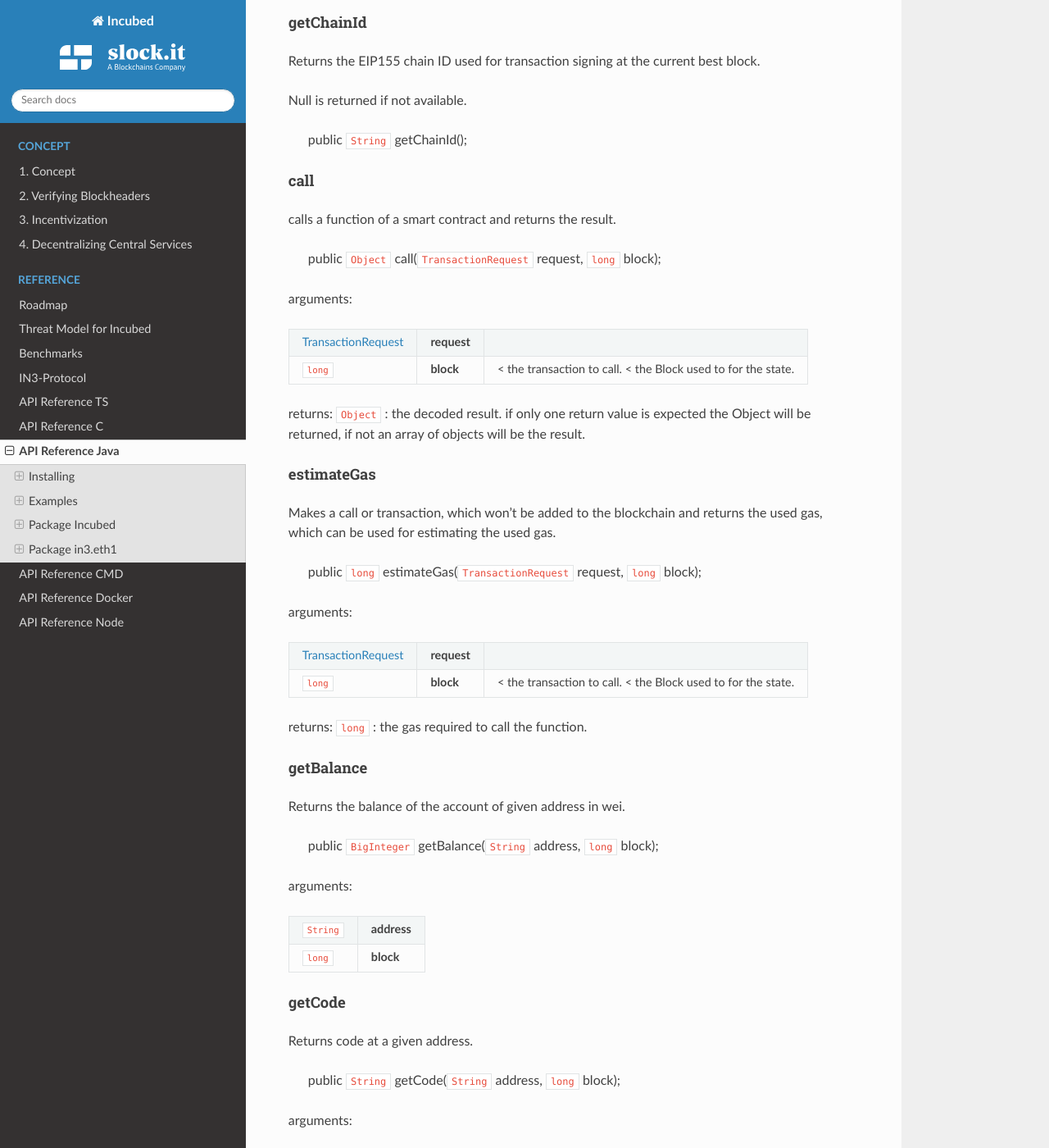
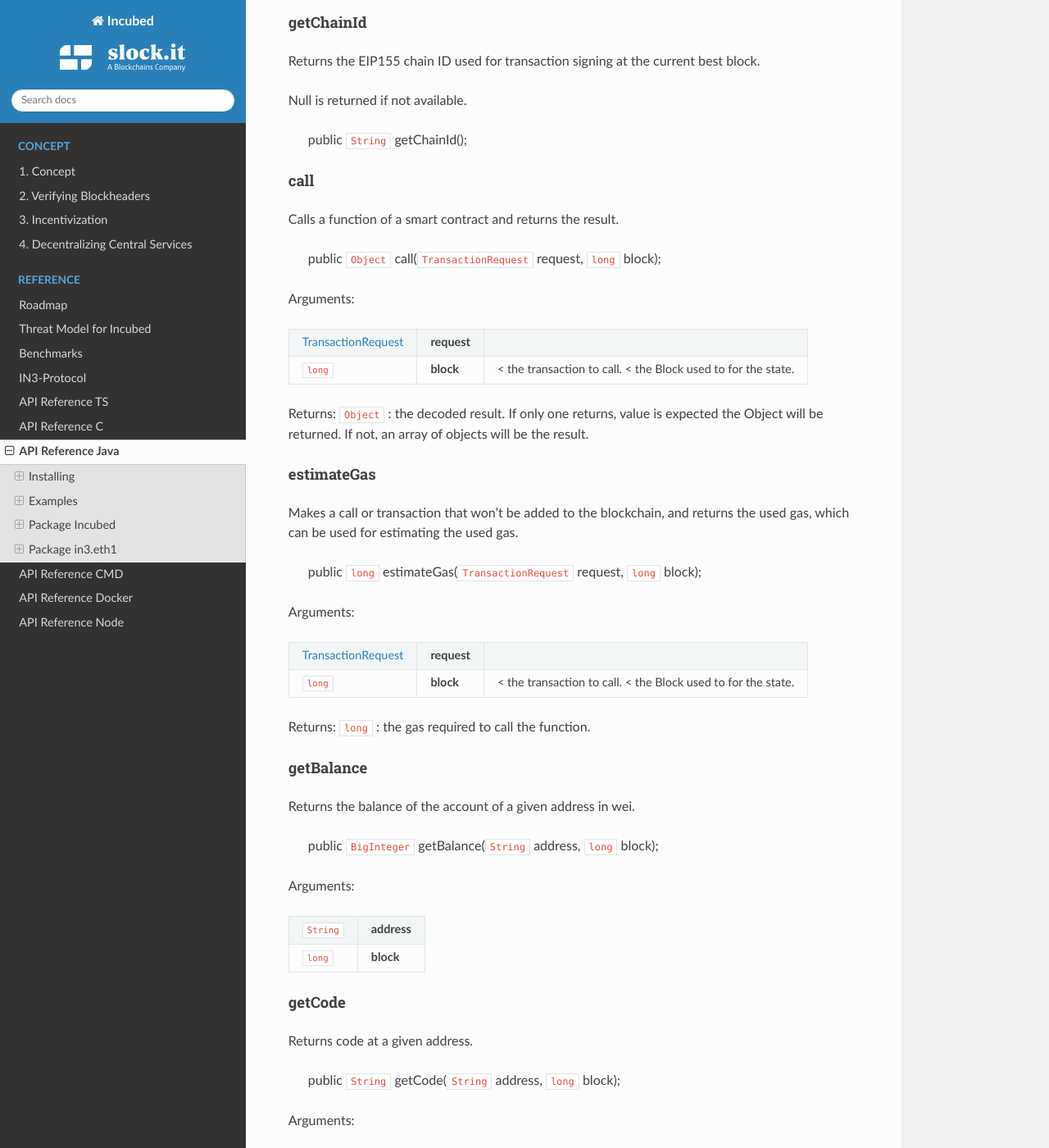
Before and after one commit to blockchainsllc/in3-docs, a Sphinx documentation site: the page built from docs/api-java.md, in a window 1280 px wide and 1400 px high, scrolled down 22023 px. Shown: the whole window at 82% size. Built offline with Sphinx 7.4.7 and the Read the Docs theme 2.0.0, drawn with Linux system fonts in a browser that asks for light colours; pages that are not in the unit, such as notebooks, are missing from menus; some of the changed text lies outside the part shown.

Commit message:
Update api-java.md

````diff
--- a/docs/api-java.md
+++ b/docs/api-java.md
@@ -712,65 +712,65 @@
 ```
 ##### getLong
 
-returns the property as long
+Returns the property as long.
 
  > public `long` getLong([`String`](#class-string) key);
 
-arguments:
+Arguments:
 ```eval_rst
 ========== ========= ================
 ``String``  **key**  the propertyName
 ========== ========= ================
 ```
-returns: `long` : the long value
+Returns: `long` : the long value.
 
 
 
 ##### getBigInteger
 
-returns the property as BigInteger
+Returns the property as BigInteger.
 
  > public `BigInteger` getBigInteger([`String`](#class-string) key);
 
-arguments:
+Arguments:
 ```eval_rst
 ========== ========= ================
 ``String``  **key**  the propertyName
 ========== ========= ================
 ```
-returns: `BigInteger` : the BigInteger value
+Returns: `BigInteger` : the BigInteger value.
 
 
 
 ##### getStringArray
 
-returns the property as StringArray
+Returns the property as StringArray.
 
  > public `String []` getStringArray([`String`](#class-string) key);
 
-arguments:
+Arguments:
 ```eval_rst
 ========== ========= ================
 ``String``  **key**  the propertyName
 ========== ========= ================
 ```
-returns: `String []` : the array or null
+Returns: `String []` : the array or null.
 
 
 
 ##### getString
 
-returns the property as String or in case of a number as hexstring.
+Returns the property as String or, in case of a number, as hexstring.
 
  > public `String` getString([`String`](#class-string) key);
 
-arguments:
+Arguments:
 ```eval_rst
 ========== ========= ================
 ``String``  **key**  the propertyName
 ========== ========= ================
 ```
-returns: `String` : the hexstring
+Returns: `String` : the hexstring.
 
 
 
@@ -778,7 +778,7 @@
 
  > public `String []` asStringArray([`Object`](#class-object) o);
 
-arguments:
+Arguments:
 ```eval_rst
 ========== =======
 ``Object``  **o**
@@ -792,7 +792,7 @@
 
  > public static `BigInteger` asBigInteger([`Object`](#class-object) o);
 
-arguments:
+Arguments:
 ```eval_rst
 ========== =======
 ``Object``  **o**
@@ -802,7 +802,7 @@
 
  > public static `long` asLong([`Object`](#class-object) o);
 
-arguments:
+Arguments:
 ```eval_rst
 ========== =======
 ``Object``  **o**
@@ -812,7 +812,7 @@
 
  > public static `int` asInt([`Object`](#class-object) o);
 
-arguments:
+Arguments:
 ```eval_rst
 ========== =======
 ``Object``  **o**
@@ -822,7 +822,7 @@
 
  > public static `String` asString([`Object`](#class-object) o);
 
-arguments:
+Arguments:
 ```eval_rst
 ========== =======
 ``Object``  **o**
@@ -832,7 +832,7 @@
 
  > public static `String` toJson([`Object`](#class-object) ob);
 
-arguments:
+Arguments:
 ```eval_rst
 ========== ========
 ``Object``  **ob**
@@ -842,7 +842,7 @@
 
  > public static `void` appendKey([`StringBuilder`](#class-stringbuilder) sb, [`String`](#class-string) key, [`Object`](#class-object) value);
 
-arguments:
+Arguments:
 ```eval_rst
 ================= ===========
 ``StringBuilder``  **sb**
@@ -894,7 +894,7 @@
 
 #### enum Proof
 
-The Proof type indicating how much proof is required.
+The proof type indicating how much proof is required.
 
 The enum type contains the following values:
 
@@ -908,17 +908,17 @@
 
 #### interface Signer
 
-a Interface responsible for signing data or transactions.
+An Interface responsible for signing data or transactions.
 
 ##### prepareTransaction
 
-optiional method which allows to change the transaction-data before sending it.
+Optional method that allows you to change the transaction-data before sending it.
 
 This can be used for redirecting it through a multisig.
 
  > public [`TransactionRequest`](#class-transactionrequest) prepareTransaction([`IN3`](#class-in3) in3, [`TransactionRequest`](#class-transactionrequest) tx);
 
-arguments:
+Arguments:
 ```eval_rst
 ================================================= =========
 `IN3 <#class-in3>`_                                **in3**
@@ -927,11 +927,11 @@
 ```
 ##### hasAccount
 
-returns true if the account is supported (or unlocked)
+Returns true if the account is supported (or unlocked).
 
  > public `boolean` hasAccount([`String`](#class-string) address);
 
-arguments:
+Arguments:
 ```eval_rst
 ========== =============
 ``String``  **address**
@@ -939,11 +939,11 @@
 ```
 ##### sign
 
-signing of the raw data.
+Signing of the raw data.
 
  > public `String` sign([`String`](#class-string) data, [`String`](#class-string) address);
 
-arguments:
+Arguments:
 ```eval_rst
 ========== =============
 ``String``  **data**
@@ -1007,13 +1007,13 @@
 ```
 ##### getBlockByNumber
 
-finds the Block as specified by the number.
-
-use `Block.LATEST` for getting the lastest block.
+Finds the block as specified by the number.
+
+Use `Block.LATEST` for getting the lastest block.
 
  > public [`Block`](#class-block) getBlockByNumber([`long`](#class-long) block, [`boolean`](#class-boolean) includeTransactions);
 
-arguments:
+Arguments:
 ```eval_rst
 =========== ========================= ================================================================================================
 ``long``     **block**
@@ -1026,7 +1026,7 @@
 
  > public [`Block`](#class-block) getBlockByHash([`String`](#class-string) blockHash, [`boolean`](#class-boolean) includeTransactions);
 
-arguments:
+Arguments:
 ```eval_rst
 =========== ========================= ================================================================================================
 ``String``   **blockHash**
@@ -1035,13 +1035,13 @@
 ```
 ##### getBlockNumber
 
-the current BlockNumber.
+The current BlockNumber.
 
  > public `long` getBlockNumber();
 
 ##### getGasPrice
 
-the current Gas Price.
+The current Gas Price.
 
  > public `long` getGasPrice();
 
@@ -1055,45 +1055,45 @@
 
 ##### call
 
-calls a function of a smart contract and returns the result.
+Calls a function of a smart contract and returns the result.
 
  > public `Object` call([`TransactionRequest`](#class-transactionrequest) request, [`long`](#class-long) block);
 
-arguments:
+Arguments:
 ```eval_rst
 ================================================= ============= =============================================================
 `TransactionRequest <#class-transactionrequest>`_  **request**
 ``long``                                           **block**    < the transaction to call. < the Block used to for the state.
 ================================================= ============= =============================================================
 ```
-returns: `Object` : the decoded result. if only one return value is expected the Object will be returned, if not an array of objects will be the result.
+Returns: `Object` : the decoded result. If only one returns, value is expected the Object will be returned. If not, an array of objects will be the result.
 
 
 
 ##### estimateGas
 
-Makes a call or transaction, which won't be added to the blockchain and returns the used gas, which can be used for estimating the used gas.
+Makes a call or transaction that won't be added to the blockchain, and returns the used gas, which can be used for estimating the used gas.
 
  > public `long` estimateGas([`TransactionRequest`](#class-transactionrequest) request, [`long`](#class-long) block);
 
-arguments:
+Arguments:
 ```eval_rst
 ================================================= ============= =============================================================
 `TransactionRequest <#class-transactionrequest>`_  **request**
 ``long``                                           **block**    < the transaction to call. < the Block used to for the state.
 ================================================= ============= =============================================================
 ```
-returns: `long` : the gas required to call the function.
+Returns: `long` : the gas required to call the function.
 
 
 
 ##### getBalance
 
-Returns the balance of the account of given address in wei.
+Returns the balance of the account of a given address in wei.
 
  > public `BigInteger` getBalance([`String`](#class-string) address, [`long`](#class-long) block);
 
-arguments:
+Arguments:
 ```eval_rst
 ========== =============
 ``String``  **address**
@@ -1106,7 +1106,7 @@
 
  > public `String` getCode([`String`](#class-string) address, [`long`](#class-long) block);
 
-arguments:
+Arguments:
 ```eval_rst
 ========== =============
 ``String``  **address**
@@ -1119,7 +1119,7 @@
 
  > public `String` getStorageAt([`String`](#class-string) address, [`BigInteger`](#class-biginteger) position, [`long`](#class-long) block);
 
-arguments:
+Arguments:
 ```eval_rst
 ============== ==============
 ``String``      **address**
@@ -1133,7 +1133,7 @@
 
  > public `long` getBlockTransactionCountByHash([`String`](#class-string) blockHash);
 
-arguments:
+Arguments:
 ```eval_rst
 ========== ===============
 ``String``  **blockHash**
@@ -1145,7 +1145,7 @@
 
  > public `long` getBlockTransactionCountByNumber([`long`](#class-long) block);
 
-arguments:
+Arguments:
 ```eval_rst
 ======== ===========
 ``long``  **block**
````
Also changed, not shown: other parts of docs/api-java.md (+21 -21 lines).
